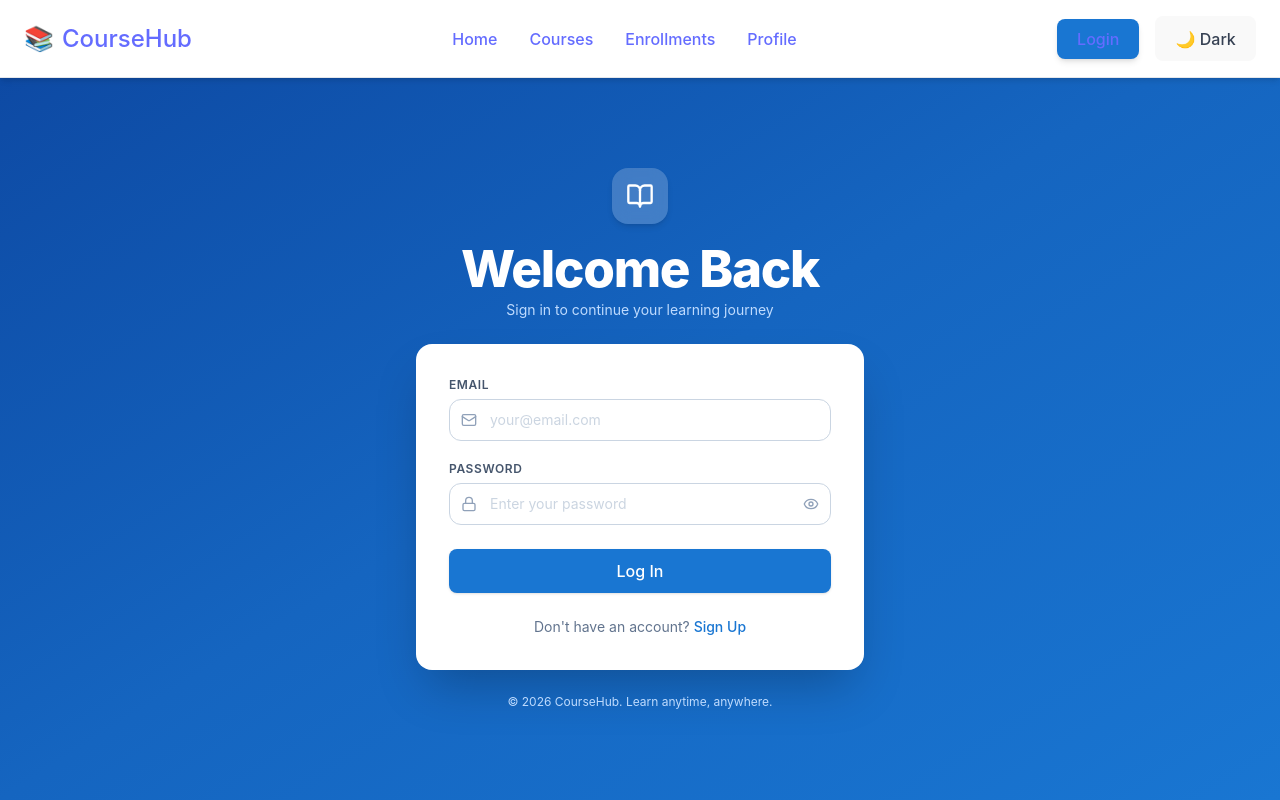
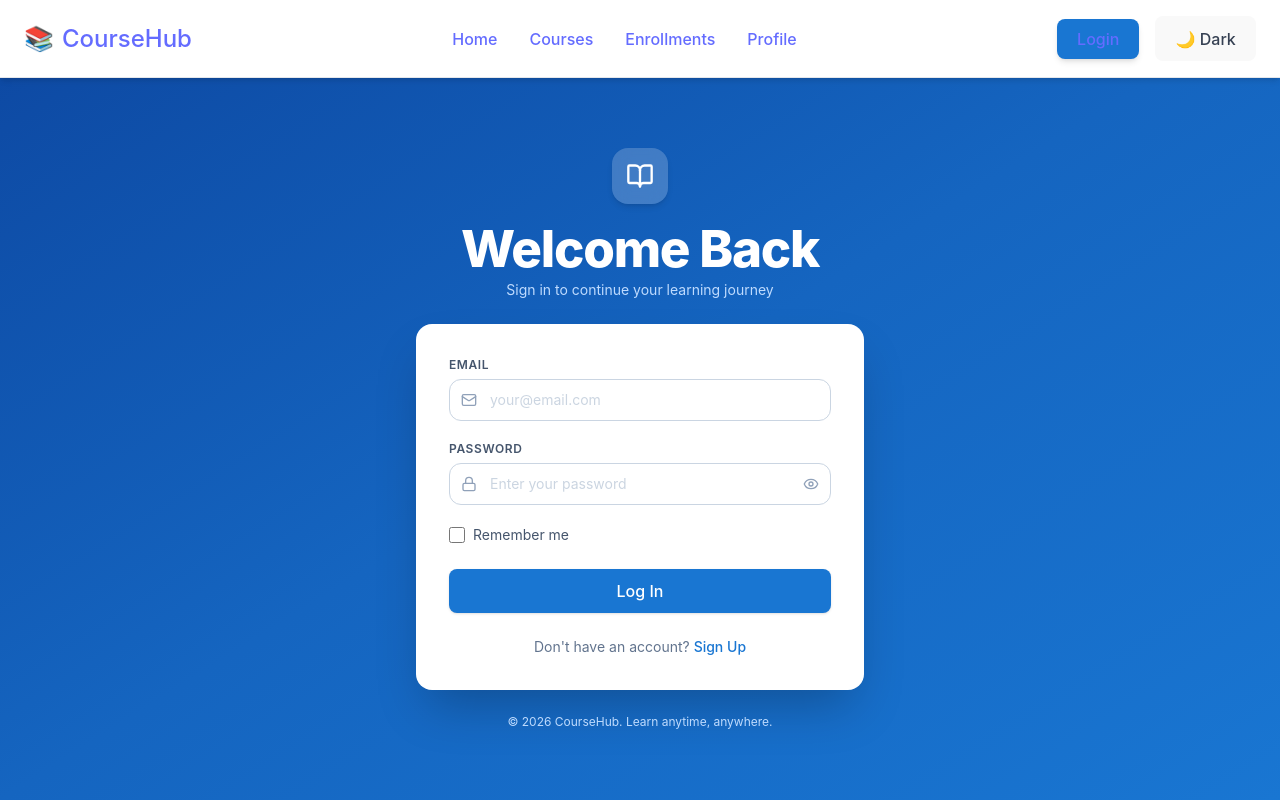
Before and after one commit to leaouslati/course-tutorialmanagementsystem, a React (Vite) app: page /login in a window 1280 px wide. Built offline with nearby package versions, Linux system fonts and the light colour scheme; the HTML template or start-up script is replaced by a standard one.

Commit message:
add remember me functionality with localStorage email persistence

```diff
--- a/src/pages/Login.jsx
+++ b/src/pages/Login.jsx
@@ -1,4 +1,4 @@
-import { useState } from "react";
+import { useState, useEffect } from "react";
 import { Link, useNavigate } from "react-router-dom";
 import Navbar from "../components/Navbar";
 import { Eye, EyeOff, Mail, Lock, BookOpen, CheckCircle, AlertCircle } from "lucide-react";
@@ -10,7 +10,16 @@ export default function Login() {
   const [showPassword, setShowPassword] = useState(false);
   const [errors, setErrors] = useState({});
   const [authError, setAuthError] = useState("");
+  const [rememberMe, setRememberMe] = useState(false);
   const [success, setSuccess] = useState(false);
+
+  useEffect(() => {
+    const saved = localStorage.getItem("rememberedEmail");
+    if (saved) {
+      setForm(prev => ({ ...prev, email: saved }));
+      setRememberMe(true);
+    }
+  }, []);
 
   const update = (field, value) => {
     setForm(prev => ({ ...prev, [field]: value }));
@@ -40,6 +49,9 @@ export default function Login() {
       setAuthError("Incorrect email or password. Please try again.");
       return;
     }
+
+    if (rememberMe) localStorage.setItem("rememberedEmail", form.email);
+    else localStorage.removeItem("rememberedEmail");
 
     setSuccess(true);
     setTimeout(() => navigate("/"), 2000);
@@ -113,6 +125,20 @@ export default function Login() {
                 {errors.password && <p className="text-xs text-red-500">{errors.password}</p>}
               </div>
 
+              {/* Remember Me */}
+              <div className="flex items-center gap-2">
+                <input
+                  id="rememberMe"
+                  type="checkbox"
+                  checked={rememberMe}
+                  onChange={e => setRememberMe(e.target.checked)}
+                  className="w-4 h-4 rounded border-slate-300 accent-[#1976D2] cursor-pointer"
+                />
+                <label htmlFor="rememberMe" className="text-sm text-slate-600 cursor-pointer select-none">
+                  Remember me
+                </label>
+              </div>
+
               {/* Auth error */}
               {authError && (
                 <div className="flex items-center gap-2 bg-red-50 border border-red-200 rounded-xl px-4 py-3">
```
